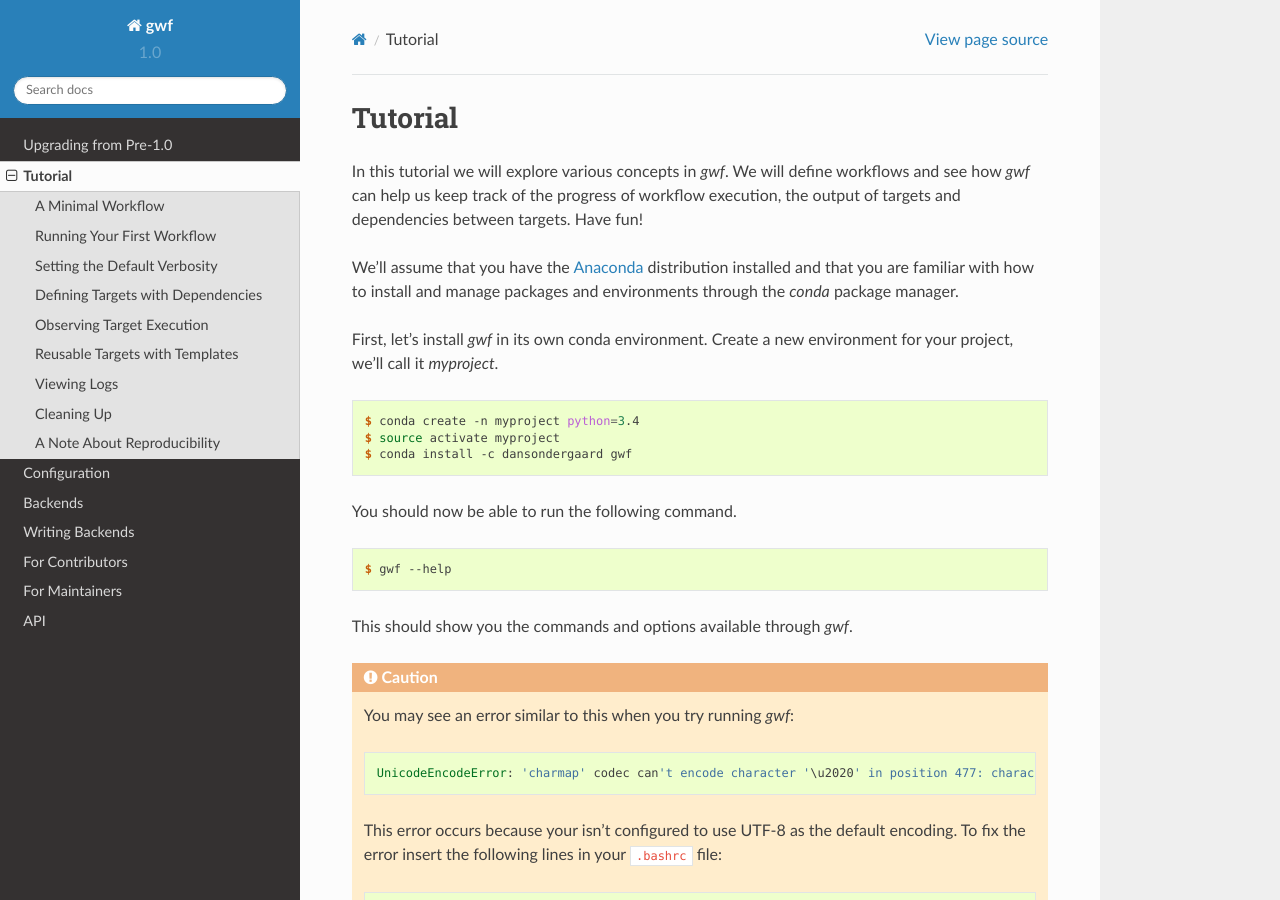
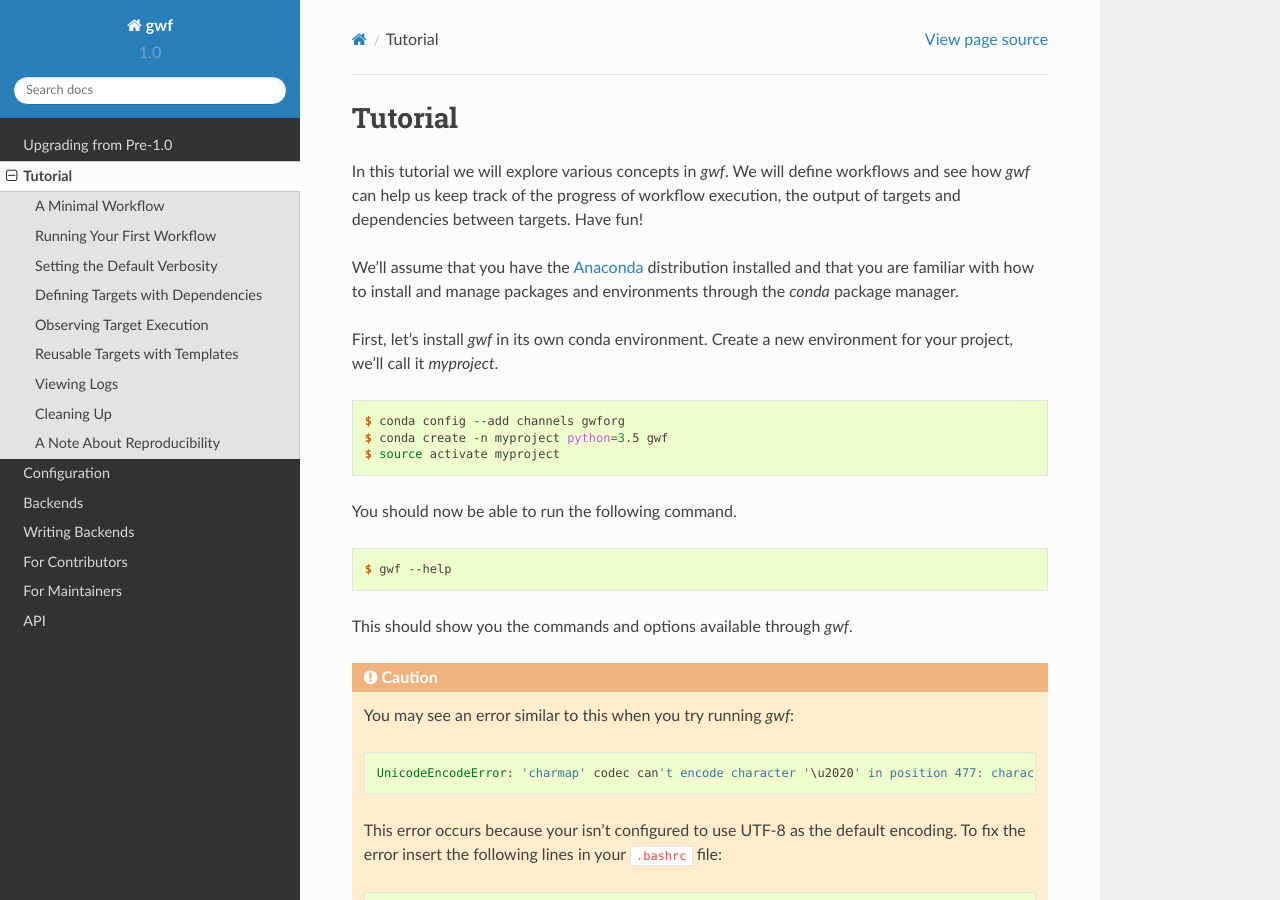
Before and after one commit to gwforg/gwf, a Sphinx documentation site: the page built from docs/tutorial.rst, in a window 1280 px wide and 900 px high. Built offline with Sphinx 7.4.7 and the Read the Docs theme 2.0.0, drawn with Linux system fonts in a browser that asks for light colours.

Commit message:
Fix wrong installation instructions in tutorial.

```diff
--- a/docs/tutorial.rst
+++ b/docs/tutorial.rst
@@ -16,9 +16,9 @@ for your project, we'll call it *myproject*.
 
 .. code-block:: console
 
-    $ conda create -n myproject python=3.4
+    $ conda config --add channels gwforg
+    $ conda create -n myproject python=3.5 gwf
     $ source activate myproject
-    $ conda install -c dansondergaard gwf
 
 You should now be able to run the following command.
 
```
